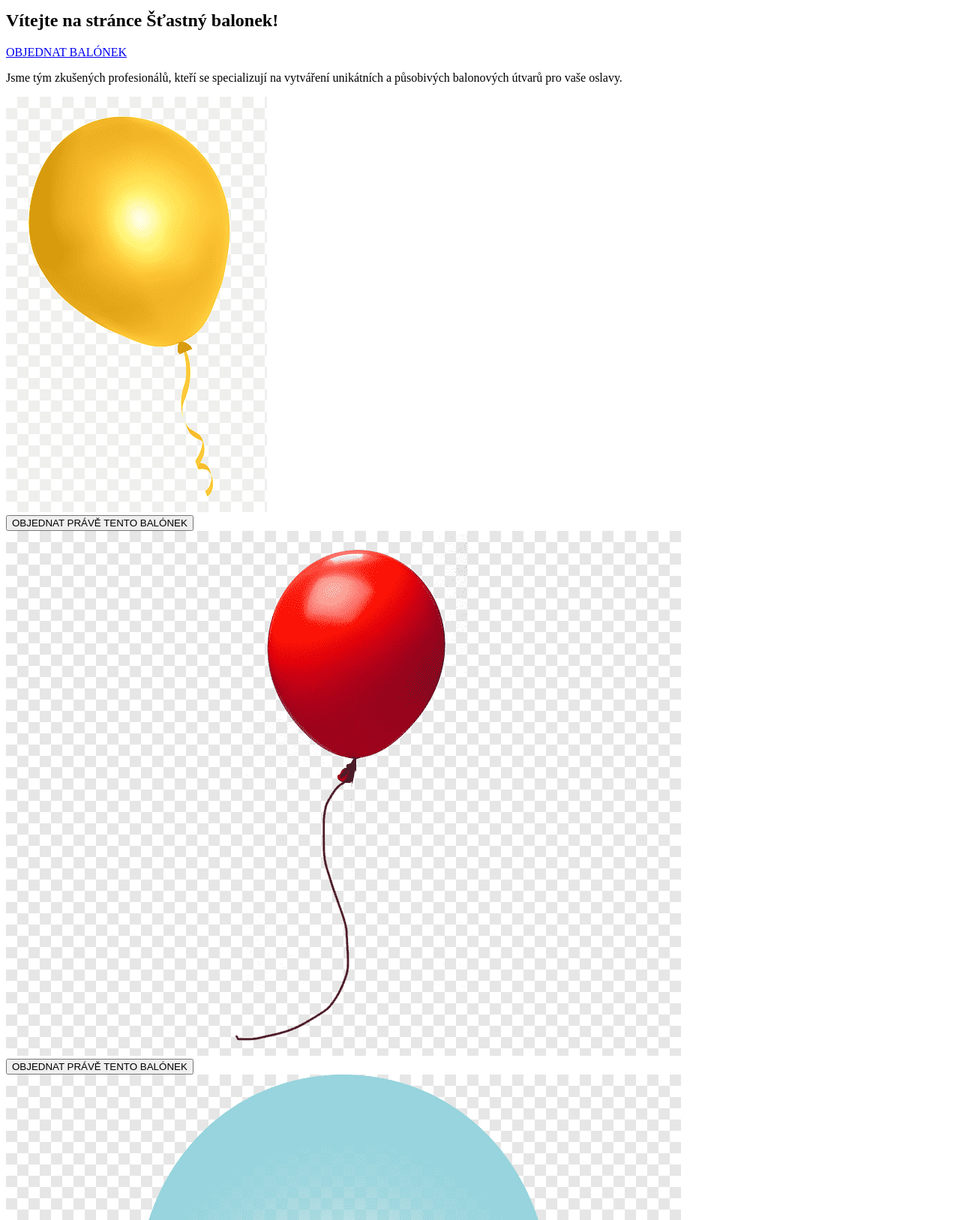
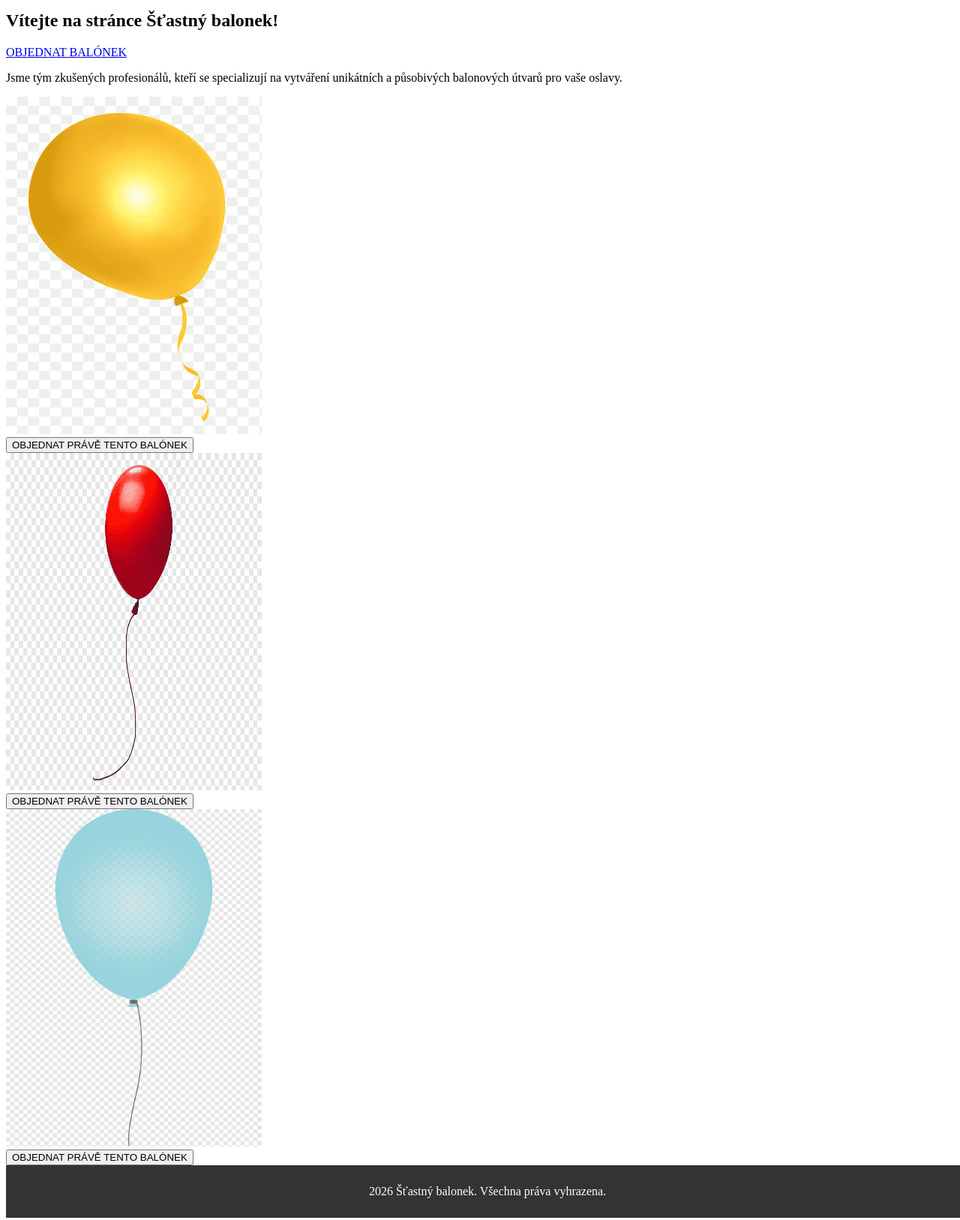
Before and after one commit to vicakr95/projekt_stastny_balonek, a plain HTML site: page index.html in a window 1280 px wide. Shown: the part 140-1767 px from the top of the page at 75% size. Drawn offline with Linux system fonts and the light colour scheme.

Commit message:
Male upravy

```diff
--- a/index.html
+++ b/index.html
@@ -1,11 +1,13 @@
 <!DOCTYPE html>
 <html lang="cs">
+
 <head>
     <meta charset="UTF-8">
     <meta name="viewport" content="width=device-width, initial-scale=1.0">
     <title>Šťastný balonek</title>
     <link rel="stylesheet" href="style.css">
 </head>
+
 <body>
     <header>
         <h1>Šťastný balonek</h1>
@@ -19,25 +21,34 @@
     </nav>
     <h2>Vítejte na stránce Šťastný balonek!</h2>
     <a href="#balonky">OBJEDNAT BALÓNEK</a>
-    <p>Jsme tým zkušených profesionálů, kteří se specializují na vytváření unikátních a působivých balonových útvarů pro vaše oslavy.</p>
-    <div>
-        <img src="obrazky/png-clipart-yellow-balloon-illustration-yellow-balloon-font-yellow-balloon-orange-balloon-thumbnail.png" alt="Šťastný balonek">
-        <div>
-            <button href="objednavka.html">OBJEDNAT PRÁVĚ TENTO BALÓNEK</button>
+    <p>Jsme tým zkušených profesionálů, kteří se specializují na vytváření unikátních a působivých balonových útvarů pro
+        vaše oslavy.</p>
+    <div class="Balonky">
+        <div class="Balonek">
+            <img src="obrazky/png-clipart-yellow-balloon-illustration-yellow-balloon-font-yellow-balloon-orange-balloon-thumbnail.png"
+                alt="Šťastný balonek" width="27%" height="450vh">
+            <div>
+                <button href="objednavka.html">OBJEDNAT PRÁVĚ TENTO BALÓNEK</button>
+            </div>
         </div>
+
+        <div class="Balonek">
+            <img src="obrazky/png-clipart-red-balloon-balloon-red.png" alt="Šťastný balonek" width="27%" height="450vh">
+            <div>
+                <button href="objednavka.html" id="balonky">OBJEDNAT PRÁVĚ TENTO BALÓNEK</button>
+            </div>
+        </div>
+        <div class="Balonek">
+            <img src="obrazky/png-clipart-blue-balloon-balloon-cartoon-toy.png" alt="Šťastný balonek" width="27%"
+                height="450vh">
+            <div>
+                <button href="objednavka.html">OBJEDNAT PRÁVĚ TENTO BALÓNEK</button>
+            </div>
+        </div>
+        <footer>
+            <p> 2026 Šťastný balonek. Všechna práva vyhrazena.</p>
+        </footer>
     </div>
-    <div>
-        <img src="obrazky/png-clipart-red-balloon-balloon-red.png" alt="Šťastný balonek">
-        <div>
-            <button href="objednavka.html" id="balonky">OBJEDNAT PRÁVĚ TENTO BALÓNEK</button>
-        </div>
-    </div>
-    <div>
-        <img src="obrazky/png-clipart-blue-balloon-balloon-cartoon-toy.png" alt="Šťastný balonek">
-        <div>
-            <button href="objednavka.html">OBJEDNAT PRÁVĚ TENTO BALÓNEK</button>
-        </div>
-    </div>
+</body>
 
-</body>
 </html>
--- a/style.css
+++ b/style.css
@@ -3,7 +3,14 @@ footer {
     color: white;
     text-align: center;
     padding: 10px;
-    position: fixed;
+    position: static;
     bottom: 0;
     width: 100%;
 }
+
+Balonky {
+    display: flex;
+    justify-content: row;
+}
+
+Balonek {}
```
